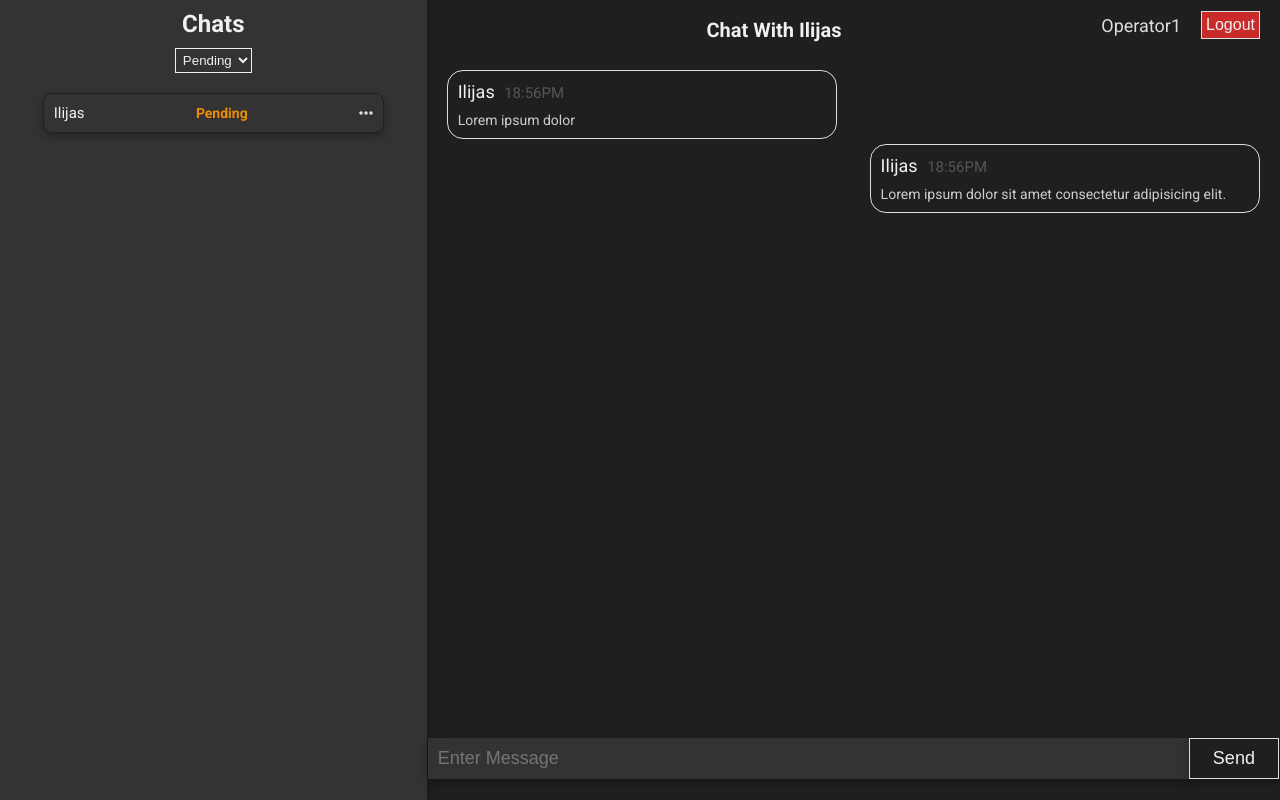
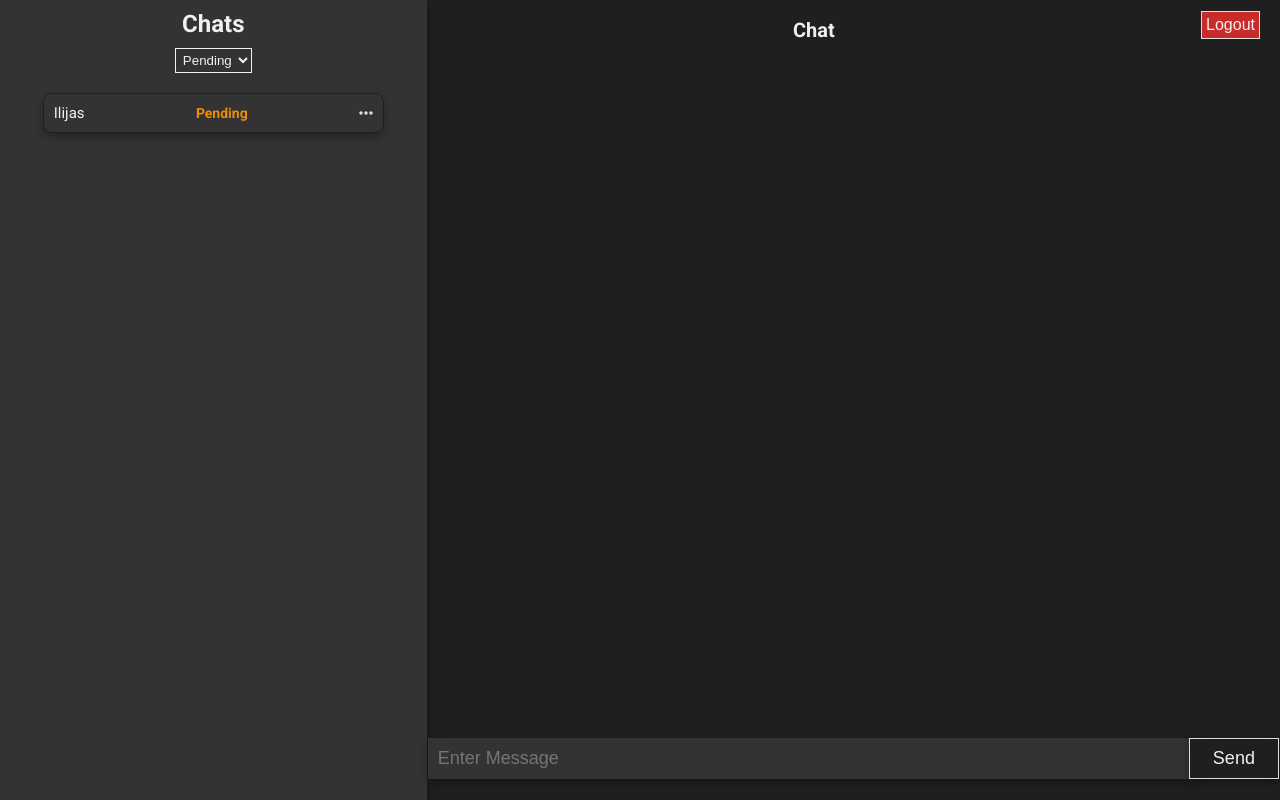
Before and after one commit to ilijas19/Customer-Support-System, a website with bundled scripts: page public/operatorPage.html in a window 1280 px wide. Built offline with nearby package versions, Linux system fonts and the light colour scheme.

Commit message:
operator page edit

```diff
--- a/public/operatorPage.html
+++ b/public/operatorPage.html
@@ -41,12 +41,12 @@
     </aside>
     <main class="chat">
       <div class="chat-heading">
-        <h1 class="chat-title">Chat With Ilijas</h1>
-        <p class="operator-name">Operator1</p>
+        <h1 class="chat-title">Chat</h1>
+        <p class="operator-name"></p>
         <button class="logout-btn">Logout</button>
       </div>
       <ul class="chat-container">
-        <li class="message message-left">
+        <!-- <li class="message message-left">
           <p class="message-info">Ilijas <span>18:56PM</span></p>
           <p class="message-text">Lorem ipsum dolor</p>
         </li>
@@ -55,7 +55,7 @@
           <p class="message-text">
             Lorem ipsum dolor sit amet consectetur adipisicing elit.
           </p>
-        </li>
+        </li> -->
       </ul>
       <form id="message-form" class="input-div">
         <input class="message-input" type="text" placeholder="Enter Message" />
```
